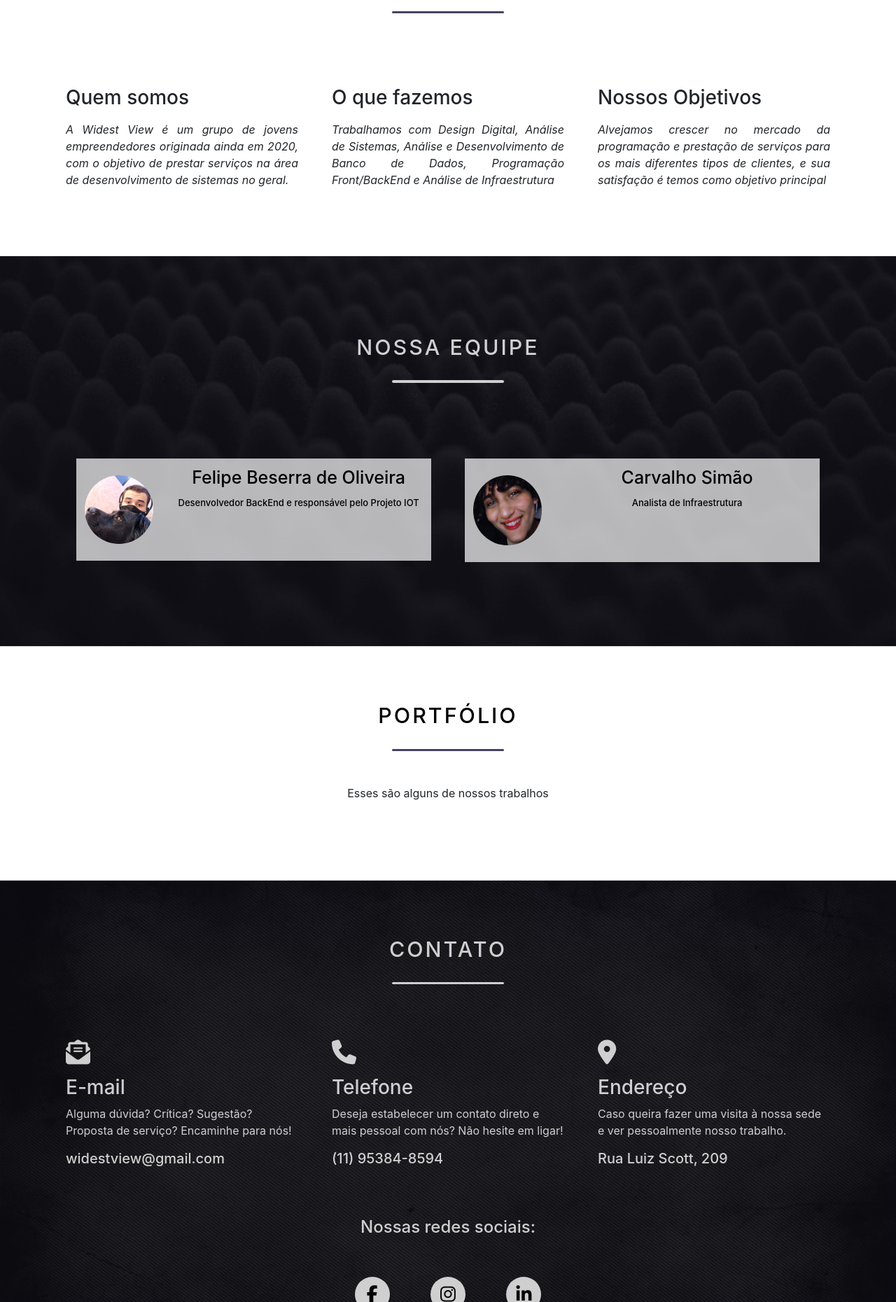
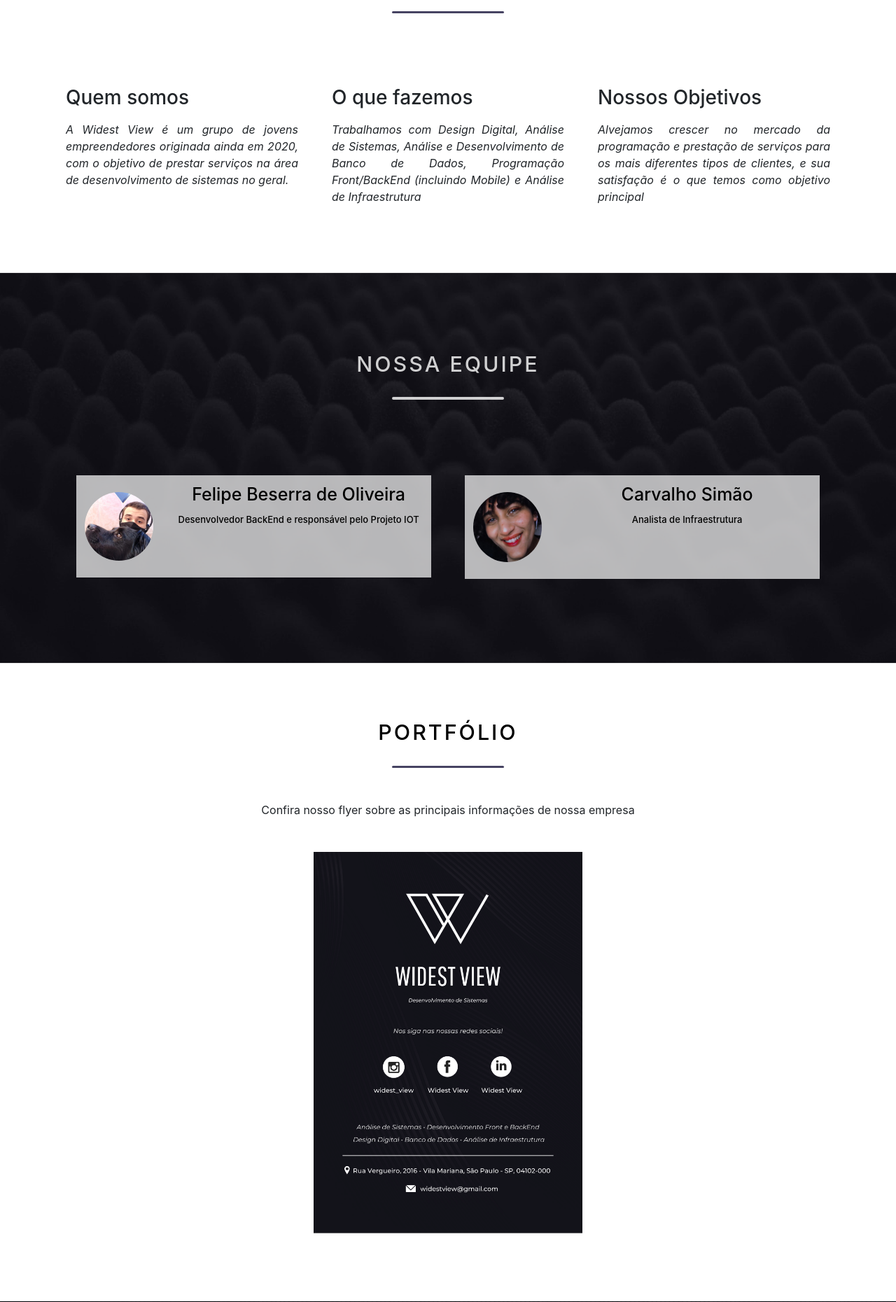
Before and after one commit to WidestView/WidestView-PHP, a CodeIgniter app: page /database/ in a window 1280 px wide. Shown: the part 939-2799 px from the top of the page at 70% size. Run offline with CodeIgniter, Linux system fonts and the light colour scheme; some libraries are stand-ins or nearby versions.

Commit message:
Portfolio update

```diff
--- a/application/views/pages/index/index.html
+++ b/application/views/pages/index/index.html
@@ -29,12 +29,12 @@
                 </div>
                 <div class="col-12 col-lg-4 col-md-6 py-5 px-4">
                     <h3 class="py-2">O que fazemos</h3>
-                    <p> <i>Trabalhamos com Design Digital, Análise de Sistemas, Análise e Desenvolvimento de Banco de Dados, Programação Front/BackEnd e Análise de Infraestrutura </i> <p>
+                    <p> <i>Trabalhamos com Design Digital, Análise de Sistemas, Análise e Desenvolvimento de Banco de Dados, Programação Front/BackEnd (incluindo Mobile) e Análise de Infraestrutura </i> <p>
                 </div>
                 <div class="col-12 col-lg-4 col-md-6 py-5 px-4">
                     <h3 class="py-2"> Nossos Objetivos </h3>
                     <p> <i> Alvejamos crescer no mercado da programação e prestação de serviços para os mais diferentes tipos de clientes, e sua
-                        satisfação é temos como objetivo principal </i> <p>
+                        satisfação é o que temos como objetivo principal </i> <p>
                 </div>
             </div>
         </div>
@@ -92,7 +92,7 @@
                                     <div class="testimonial-main">
                                         <div class="avatar-header row">
                                             <div class="col-md-3">
-                                                <img src="/resources/imagens/isabela.png">
+                                                <img src="/resources/imagens/borejo.jpg">
                                             </div>
                                             <div class="col-md-9">
                                                 <h1 class="author-name"> Isabela de Freitas Borejo </h1>
@@ -169,17 +169,21 @@
 
                         </div>
 
-                    </div>
+                        <div class="sliderControl">
 
-                    <div class="sliderControl">
+                            <div class="owl-control">
+                                <div class="owl-dots">
+                                    <div class="owl-dot active" style="background-color: #fff;"><span></span></div>
+                                    <div class="owl-dot"><span></span></div>
+                                    <div class="owl-dot"><span></span></div>
+                                </div>
+                            </div>
 
-                        <div class="owl-dots">
-                            <div class="owl-dot active"><span></span></div>
-                            <div class="owl-dot"><span></span></div>
-                            <div class="owl-dot"><span></span></div>
                         </div>
 
                     </div>
+
+
 
                 </div>
             </div>
@@ -194,7 +198,10 @@
 
     <div class="h-100" style="padding-bottom:6rem;">
         <h2 class="text-center titulo-preto heading"> Portfólio </h2>
-        <p class="text-center" style="margin-top:5rem;"> Esses são alguns de nossos trabalhos </p>
+        <p class="text-center" style="margin-top:5rem;"> Confira nosso flyer sobre as principais informações de nossa empresa </p>
+        <div class="d-flex justify-content-center" style="margin-top:3rem;">
+            <img src="/resources/imagens/wv_flyer.png" style="width:30vw;">
+        </div>
     </div>
 
 </div>
```
Also changed, not shown: resources/scss/index.scss (+0 -23 lines), resources/imagens/borejo.jpg (added), resources/imagens/isabela.png (deleted), resources/imagens/wv_flyer.png (added).
